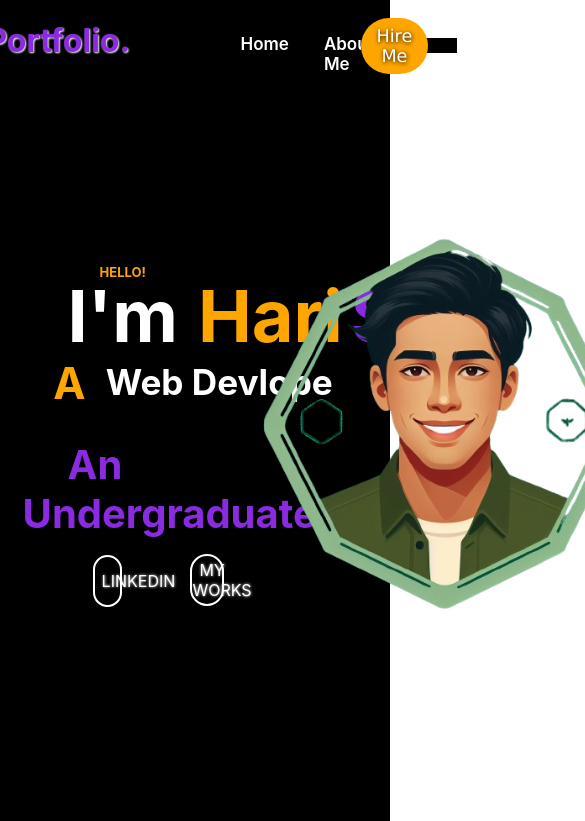
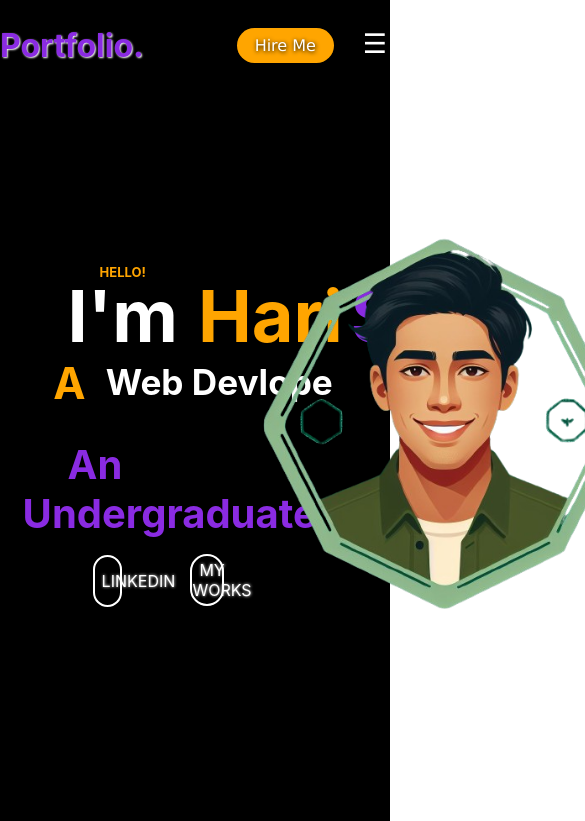
Before and after one commit to harisaigithub/My_portfolio, a React (Create React App) app: page / in a window 390 px wide. Shown: the top 821 px of the page, 585 px wide, since content can reach past the window. Built offline with nearby package versions, Linux system fonts and the light colour scheme.

Commit message:
updated 25-02-2024

```diff
--- a/src/components/Navbar/Navbar.css
+++ b/src/components/Navbar/Navbar.css
@@ -94,3 +94,87 @@
     background-color: #f1f1f1;
     width: 100%;
 }
+/* ... (your existing styles) */
+
+/* Hamburger icon styles */
+.hamburger {
+    display: none;
+    cursor: pointer;
+    font-size: 24px;
+    color: white;
+  }
+
+  /* ... (your existing styles) */
+
+/* Hamburger icon styles */
+.hamburger {
+    display: none;
+    cursor: pointer;
+    font-size: 27px;
+    margin-top: 13px;
+    color: white;
+  }
+
+  /* Media query for mobile responsiveness */
+  @media (max-width: 767px) {
+    .hamburger {
+      display: block;
+      margin-right: 3px;
+      text-align: right;
+    }
+
+    .nbox11, .nbox12 {
+      width: 100%;
+      text-align: center;
+      margin-left: 0;
+    }
+
+    .nav-list {
+      display: flex;
+      flex-direction: column;
+      align-items:right;
+      background-color: black;
+      position: absolute;
+      top: 60px;
+      max-height: 0;
+      overflow: hidden;
+      left: 68%;
+    }
+
+    .nav-list.active {
+      max-height: 500px;
+      width: 20%;
+    }
+
+    .nav-list li {
+      text-align: right;
+      margin-left: 0;
+      margin-bottom:5px;
+      font-size: 13px;
+    }
+
+    .nav-list li:hover{
+        font-weight: bold;
+        cursor: pointer;
+        display: block;
+        color: orange;
+        border-bottom: none;
+    }
+.hireme{
+    cursor: pointer;
+    margin-right: 29px;
+    border-radius: 5em ;
+    font-family:Verdana;
+    color:white;
+    font-size: 1em;
+    width: 65px;
+    font-weight: 300;
+    background-color:orange;
+    text-decoration: none;
+    text-shadow: .6px .6px 4px black;
+
+}
+.hireme:hover{border:2.3px solid blueviolet;
+
+}
+  }
--- a/src/components/Navbar/Navbar.jsx
+++ b/src/components/Navbar/Navbar.jsx
@@ -1,10 +1,20 @@
-import React from 'react';
+import React, { useState } from 'react';
 import './Navbar.css';
 import { Link } from 'react-scroll';
 
 const Navbar = () => {
+  const [isActive, setIsActive] = useState(false);
+
+  const toggleNav = () => {
+    setIsActive(!isActive);
+  };
+
+  const closeNav = () => {
+    setIsActive(false);
+  };
+
   return (
-    <div className="sticky-top">
+    <div className={`sticky-top ${isActive ? 'active' : ''}`}>
       <div className="nbox1">
         <div className="nbox11">
           <a className='nbo' href="www.example.com">
@@ -13,13 +23,13 @@ const Navbar = () => {
         </div>
         <div className="nbox12">
           <div className="ll">
-                   <ul className="nav-list">
-                     <li><Link to="home-container" smooth={true} duration={500} activeClass="active">Home</Link></li>
-                      <li><Link to="me-container" smooth={true} duration={500} activeClass="active">About Me</Link></li>
-                      <li><Link to="econtainer1" smooth={true} duration={500} activeClass="active">Career</Link></li>
-                      <li><Link to="scontainer1" smooth={true} duration={500} activeClass="active">Skills</Link></li>
-                      <li><Link to="pcontainer1" smooth={true} duration={500} activeClass="active">Projects</Link></li>
-                      <li><Link to="cont0" smooth={true} duration={500} activeClass="active">Contact</Link></li>
+            <ul className={`nav-list ${isActive ? 'active' : ''}`}>
+              <li><Link to="home-container" smooth={true} duration={500} onClick={closeNav}>Home</Link></li>
+              <li><Link to="me-container" smooth={true} duration={500} onClick={closeNav}>About Me</Link></li>
+              <li><Link to="econtainer1" smooth={true} duration={500} onClick={closeNav}>Career</Link></li>
+              <li><Link to="scontainer1" smooth={true} duration={500} onClick={closeNav}>Skills</Link></li>
+              <li><Link to="pcontainer1" smooth={true} duration={500} onClick={closeNav}>Projects</Link></li>
+              <li><Link to="cont0" smooth={true} duration={500} onClick={closeNav}>Contact</Link></li>
             </ul>
           </div>
         </div>
@@ -28,9 +38,12 @@ const Navbar = () => {
             Hire Me
           </a>
         </div>
+        <div className="hamburger" onClick={toggleNav}>
+          &#9776;
         </div>
       </div>
-
+    </div>
   );
 }
+
 export default Navbar;
```
Lines whose indentation alone changed are shown as unchanged.
